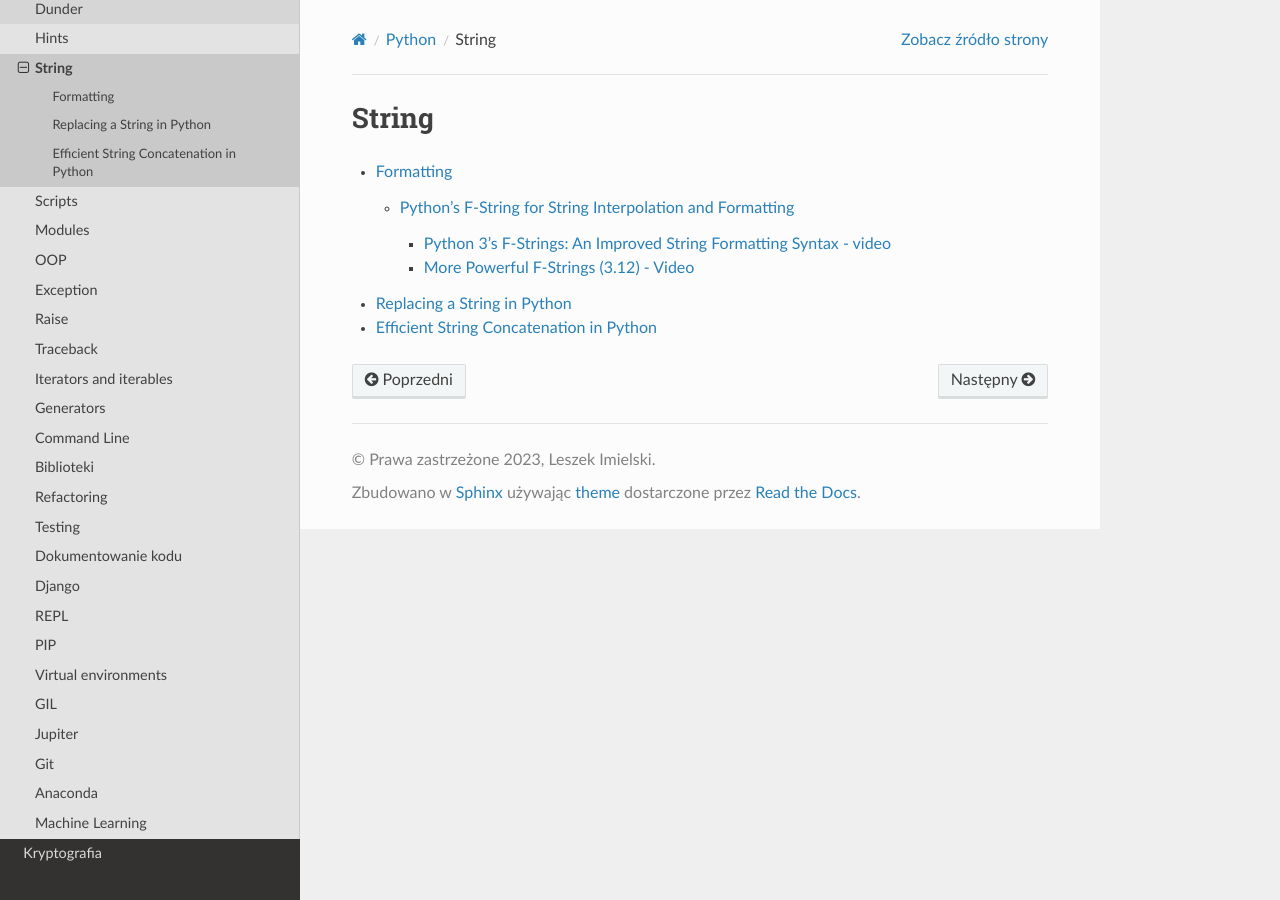
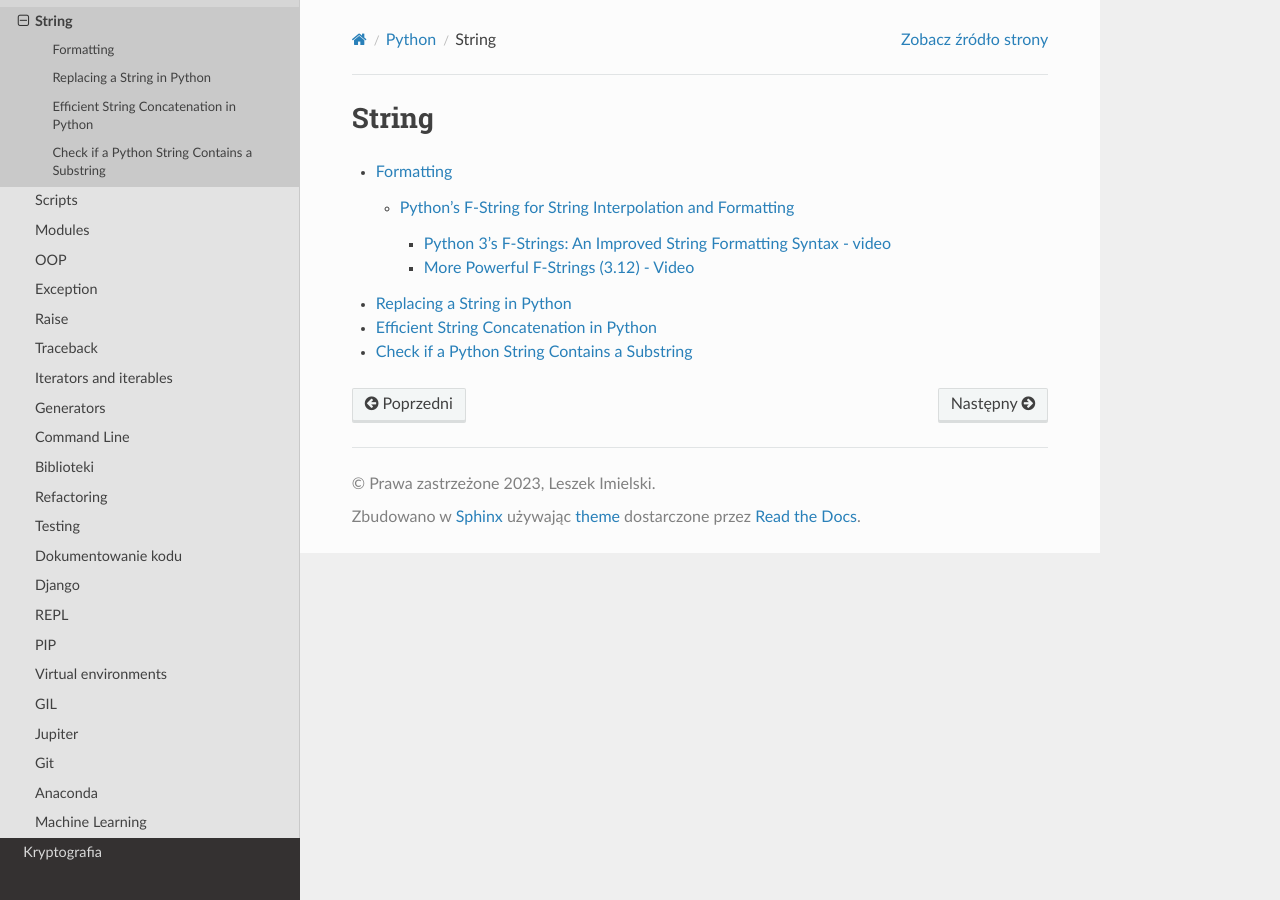
Before and after one commit to limielski/UsingSphinx, a Sphinx documentation site: the page built from docs/source/python/string/index.rst, in a window 1280 px wide. Built offline with Sphinx 7.4.7 and the Read the Docs theme 2.0.0, drawn with Linux system fonts in a browser that asks for light colours.

Commit message:
add string2-0.rst

```diff
--- a/docs/source/python/string/index.rst
+++ b/docs/source/python/string/index.rst
@@ -7,3 +7,4 @@ String
    formatting/index
    string0-0
    string1-0
+   string2-0
--- /dev/null
+++ b/docs/source/python/string/string2-0.rst
@@ -0,0 +1,6 @@
+Check if a Python String Contains a Substring
+=============================================
+
+Martin Breuss 18 Lessons  49m
+
+https://realpython.com/courses/python-string-contains-substring/
```
